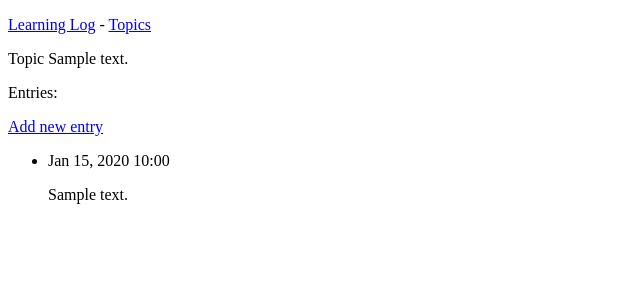
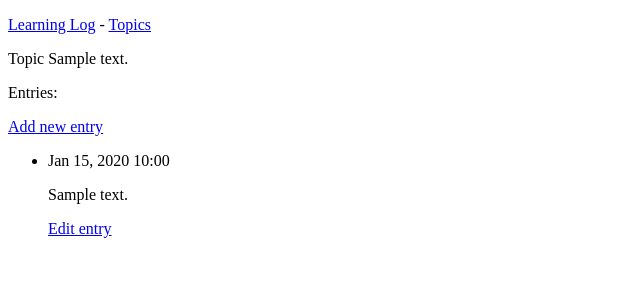
Before and after one commit to antoniomarinsanchez/LearningLogDjango, a Django app: page /topics/1/ in a window 1280 px wide. Shown: the top 300 px of the page, without its empty margins (0-640 px from the left). Run offline with Django 5.2, Linux system fonts and the light colour scheme; tables that the repository leaves empty hold one stand-in row (values such as "Sample post").

Commit message:
Edit entry feature

```diff
--- a/learning_logs/templates/learning_logs/topic.html
+++ b/learning_logs/templates/learning_logs/topic.html
@@ -12,6 +12,7 @@
         <li>
             <p>{{ entry.date_added|date:'M d, Y H:i' }}</p>
             <p>{{ entry.text|linebreaks }}</p>
+            <p><a href="{% url 'learning_logs:edit_entry' entry.id %}">Edit entry</a></p>
         </li>
         {% empty %}
             <li>There are no entries for this topic yet.</li>
--- a/learning_logs/urls.py
+++ b/learning_logs/urls.py
@@ -1,7 +1,6 @@
 """Defines patterns of URL for learning_logs"""
 
 from django.urls import path
-
 from . import views
 
 app_name = 'learning_logs'
@@ -16,4 +15,6 @@ urlpatterns = [
     path('new_topic/', views.new_topic, name='new_topic'),
     # Add new entry
     path('new_entry/<int:topic_id>', views.new_entry, name='new_entry'),
+    # Edit an entry
+    path('edit_entry/<int:entry_id>', views.edit_entry, name='edit_entry')
 ]
--- a/learning_logs/views.py
+++ b/learning_logs/views.py
@@ -1,6 +1,6 @@
 from django.shortcuts import render, redirect
 
-from .models import Topic
+from .models import Topic, Entry
 from .forms import TopicForm, EntryForm
 
 
@@ -58,3 +58,21 @@ def new_entry(request, topic_id):
 
     context = {'topic': topic, 'form': form}
     return render(request, 'learning_logs/new_entry.html', context)
+
+
+def edit_entry(request, entry_id):
+    """Edit an existing entry"""
+    entry = Entry.objects.get(id=entry_id)
+    topic = entry.topic
+
+    if request.method != 'POST':
+        # GET: Fill the form with the target instance
+        form = EntryForm(instance=entry)
+    else:
+        # POST: Data is processed and sent
+        form = EntryForm(instance=entry, data=request.POST)
+        if form.is_valid():
+            form.save()
+            return redirect('learning_logs:topic', topic_id=topic.id)
+    context = {'entry': entry, 'topic': topic, 'form': form}
+    return render(request, 'learning_logs/edit_entry.html', context)
```
Also changed, not shown: learning_logs/templates/learning_logs/edit_entry.html (added, +13 -0 lines).
